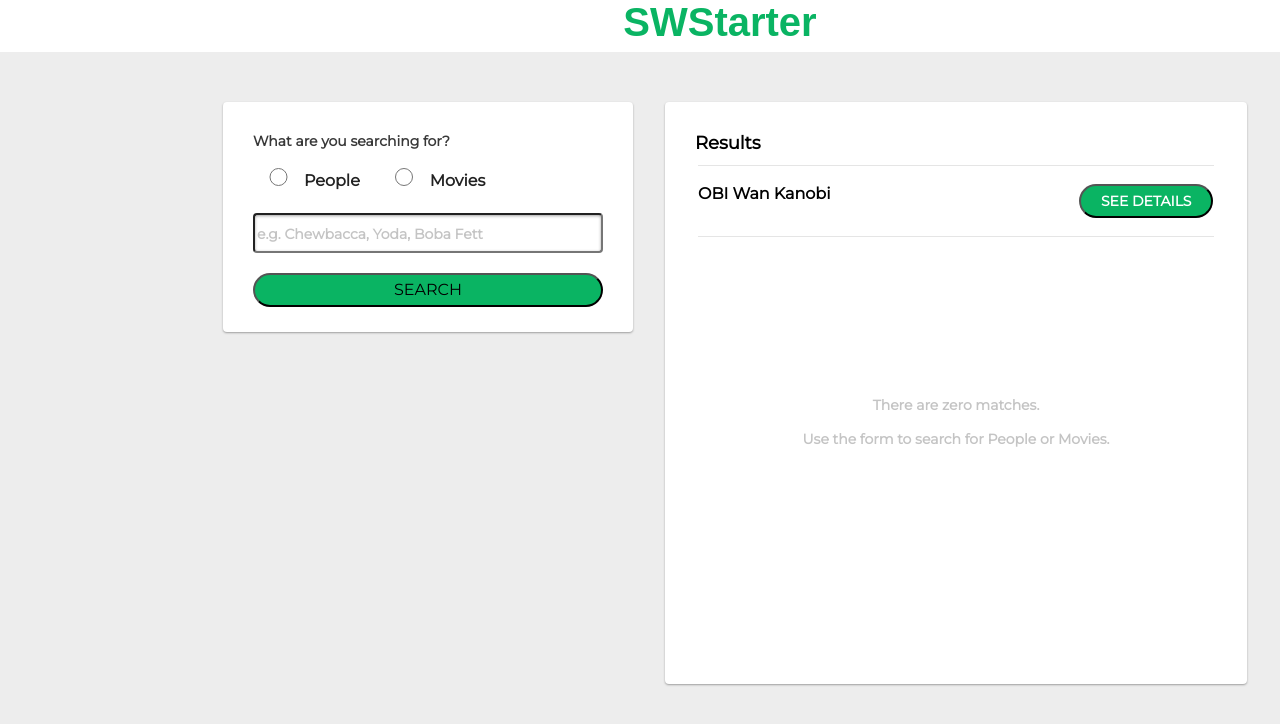
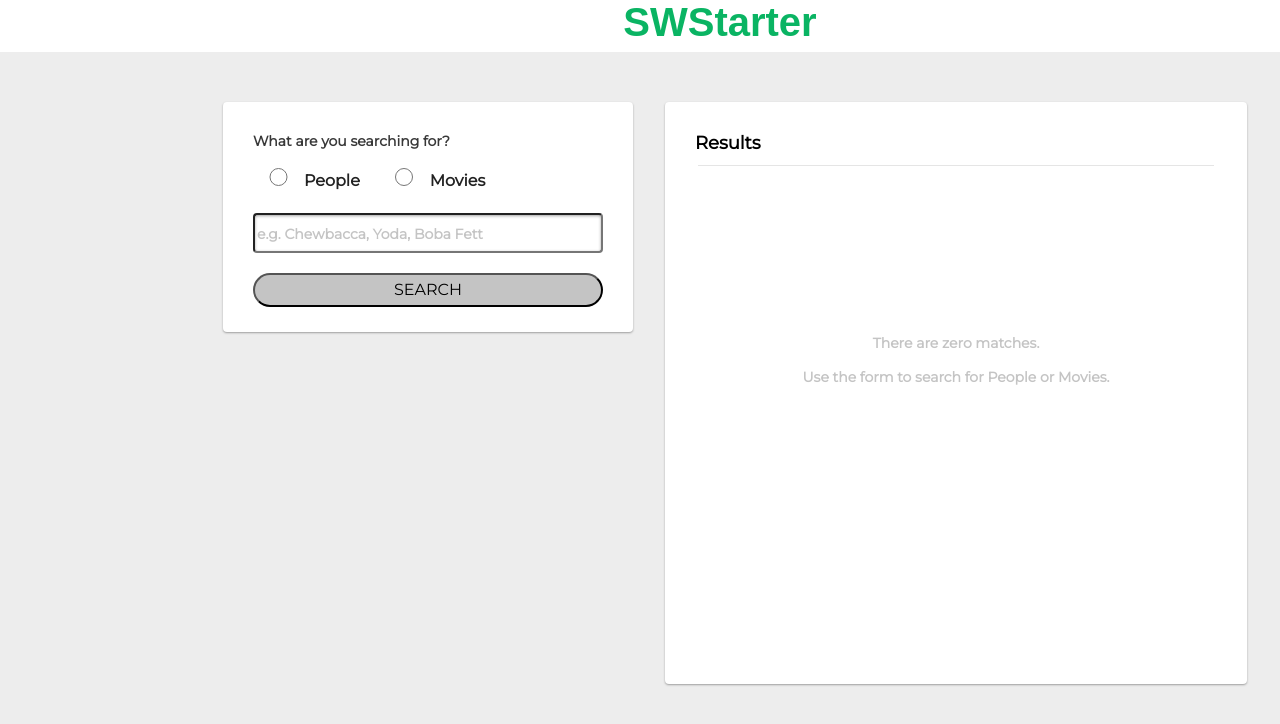
Before and after one commit to snavdeepsingh/SWstarter, a React app: page / in a window 1280 px wide. Shown: the top 724 px of the page. Built offline with nearby package versions, Linux system fonts and the light colour scheme; the HTML template or start-up script is replaced by a standard one; a web font is replaced by a local one.

Commit message:
added redux,react-redux,axios and built store

```diff
--- a/package.json
+++ b/package.json
@@ -5,6 +5,7 @@
   "dependencies": {
     "@babel/core": "7.1.0",
     "@svgr/webpack": "2.4.1",
+    "axios": "^0.18.0",
     "babel-core": "7.0.0-bridge.0",
     "babel-eslint": "9.0.0",
     "babel-jest": "23.6.0",
@@ -42,7 +43,9 @@
     "react-app-polyfill": "^0.1.3",
     "react-dev-utils": "^6.0.5",
     "react-dom": "^16.6.0",
+    "react-redux": "^5.1.1",
     "react-router-dom": "^4.3.1",
+    "redux": "^4.0.1",
     "resolve": "1.8.1",
     "sass-loader": "7.1.0",
     "style-loader": "0.23.0",
--- a/src/App.js
+++ b/src/App.js
@@ -3,6 +3,8 @@ import { Switch, Route, BrowserRouter as Router } from "react-router-dom";
 import Main from "./views/Main/Main";
 import Header from './Header/Header';
 import CharacterDetails from './views/CharacterDetails/CharacterDetails';
+import { Provider } from 'react-redux';
+import store from './store/index';
 import "./App.css";
 
 class App extends Component {
@@ -10,11 +12,16 @@ class App extends Component {
     return (
       <Router>
         <div className="App">
-          <Header />
-          <Switch>
-            <Route exact path="/" component={Main} />
-            <Route path="/character" component={CharacterDetails} />
-          </Switch>
+          <Provider store={store}>
+            <div>
+              <Header />
+                <Switch>
+                  <Route exact path="/" component={Main} />
+                  <Route path="/character" component={CharacterDetails} />
+                </Switch>
+            </div>
+
+          </Provider>
         </div>
       </Router>
     );
--- a/src/DisplayResults/DisplayResults.css
+++ b/src/DisplayResults/DisplayResults.css
@@ -1,5 +1,6 @@
-.row {
+.ResultsDiv {
     height: 62px;
+    position: relative;
 }
 
 .Display-name {
@@ -12,8 +13,6 @@ font-stretch: normal;
 line-height: normal;
 letter-spacing: normal;
 color: #000000;
-margin-left:18px;
-margin-right: 230px;
 float: left;
 }
 
@@ -35,4 +34,6 @@ float: left;
     height: 34px;
     border-radius: 17px;
     background-color: #0ab463;
+    float: right;
+    margin-top: -13px;
   }
--- a/src/DisplayResults/DisplayResults.js
+++ b/src/DisplayResults/DisplayResults.js
@@ -4,11 +4,11 @@ import './DisplayResults.css';
 
  const DisplayResults = (props) =>{
     return(
-      <div >
+      <div className='ResultsDiv'>
         <div className='row'>
           <div className='col-sm-12'>
           <h1 className='Display-name' >{props.name}</h1>
-          <button class='SEE-DETAILS Rectangle-21' >SEE DETAILS</button>
+          <button className='SEE-DETAILS Rectangle-21' >SEE DETAILS</button>
           <hr style={{clear:'both', margin:'18px'}}/>
           </div>
         </div>
--- a/src/MatchesBG/MatchesBG.css
+++ b/src/MatchesBG/MatchesBG.css
@@ -11,6 +11,7 @@
     letter-spacing: normal;
     color: #000000;
     padding: 15px;
+
   }
 .MatchesBG {
     width: 582px;
@@ -21,8 +22,11 @@
     margin-top: 80px;
     margin-left: 170px;
     text-align: center;
+    overflow: scroll;
   }
-
+.ResultList {
+  overflow: scroll;
+}
 
 
 .There-are-zero-matches-Use-the-form-to-search-for {
--- a/src/MatchesBG/MatchesBG.js
+++ b/src/MatchesBG/MatchesBG.js
@@ -1,19 +1,34 @@
-import React, {Component} from 'react';
+import React from 'react';
 import './MatchesBG.css';
 import DisplayResults from '../DisplayResults/DisplayResults';
+import { connect } from 'react-redux';
 
-export default class MatchesBG extends Component {
-    render() {
+function MatchesBG(props) {
       return(
         <div className='MatchesBG Results'>
           <h1 className='Results' >Results</h1>
           <hr style={{margin:'18px'}}/>
-          <DisplayResults name="OBI Wan Kanobi"/>
-          <div className='There-are-zero-matches-Use-the-form-to-search-for'>
+            <ul >
+              {props.people.map((people, i) => {
+                console.log('DisplayResults',people.name)
+                return <DisplayResults key={i} name={people.name ? people.name : people.title}/>
+              })}
+            </ul>
+
+          {props.people.length > 0 ? <p></p> : <div className='There-are-zero-matches-Use-the-form-to-search-for'>
             <p >There are zero matches.</p>
             <p>Use the form to search for People or Movies.</p>
-          </div>
+          </div>}
+
         </div>
       )
+  };
+
+  function mapStateToProps (state) {
+    return {
+      people: state.people,
     }
-  };
+  }
+
+
+  export default connect(mapStateToProps)(MatchesBG);
--- a/src/SearchContainer/SearchContainer.js
+++ b/src/SearchContainer/SearchContainer.js
@@ -1,20 +1,61 @@
-import React, {Component} from 'react';
+import React from 'react';
+import { connect } from 'react-redux';
 import Button from '../Button/Button';
 import './SearchContainer.css';
+import API from '../utils/API';
 
-export default class SearchContainer extends Component {
-    render() {
+ function SearchContainer(props){
+        const radioOption = props.Option;
+        console.log('Hello', Option);
       return(
         <div className='SearchContainer'>
           <p className='What-are-you-searching-for'>What are you searching for?</p>
-          <form className='form'>
-          <input  className='Ellipse-2 People' type="radio" name="type" value="people" /><strong>People</strong>
-          <input className='Ellipse-2 Movies' type="radio" name="type" value="movies" /><strong>Movies</strong><br></br>
-          <input className='Rectangle eg-Chewbacca-Yoda-Boba-Fett' type="text" placeholder="e.g. Chewbacca, Yoda, Boba Fett" />
-          <Button purpose='SEARCH' isInput={true} />
+          <form className='form' onSubmit={(e) => props.Submit(e,props.inputSearch,props.Option)}>
+          <input  className='Ellipse-2 People' name='radio' type="radio"  onChange={(ev)=>props.handleOptionChange(ev)} checked={props.Option === 'people'} value="people" /><strong>People</strong>
+          <input className='Ellipse-2 Movies' name='radio' type="radio" value="movies" onChange={(ev)=>props.handleOptionChange(ev)} checked={props.Option === 'movies'} /><strong>Movies</strong><br></br>
+          <input value = {props.inputSearch} onChange={(e)=>props.inputChange(e,radioOption)} className='Rectangle eg-Chewbacca-Yoda-Boba-Fett' type="text" placeholder="e.g. Chewbacca, Yoda, Boba Fett" />
+          <Button purpose='SEARCH' isInput={false} />
           </form>
 
         </div>
       )
+  };
+
+  function mapStateToProps(state){
+    console.log('mapStateToProps', state);
+    return {
+      inputSearch: state.inputSearch,
+      people: state.people,
+      Option: state.Option,
     }
-  };
+  }
+
+  function mapDispatchToProps(dispatch){
+    console.log('mapDipatchToProps');
+
+    return {
+      inputChange: (e,Option) => {
+        const action = ({type: 'INPUT_CHANGE', text: e.target.value, Option: Option});
+        dispatch(action);
+      },
+
+      Submit: (e,query,Option) => {
+          e.preventDefault();
+
+          API.getAxios(dispatch,query,Option);
+
+          console.log('submit fired');
+      },
+
+      handleOptionChange: (ev) => {
+        const action = ({type: 'OPTION_CHANGE', Option: ev.target.value} )
+        dispatch(action);
+        console.log('Option selected', action.Option);
+      }
+    }
+  }
+
+
+
+
+  export default connect(mapStateToProps, mapDispatchToProps)(SearchContainer);
--- /dev/null
+++ b/src/store/index.js
@@ -0,0 +1,27 @@
+import { createStore } from 'redux';
+
+const initialState = {
+    people : [],
+    films : [],
+    inputSearch : '',
+    Option: '',
+};
+
+const reducer = (state = initialState, action) => {
+    console.log('reducer running', action);
+
+    switch (action.type){
+        case 'INPUT_CHANGE':
+        return Object.assign({}, state, {inputSearch: action.text, Option: action.Option});
+        case 'SUBMIT':
+        return Object.assign({}, state, {people: action.people})
+        case 'OPTION_CHANGE':
+        return Object.assign({}, state, {Option: action.Option})
+        default:
+        return state;
+    }
+}
+
+const store = createStore(reducer);
+
+export default store;
--- /dev/null
+++ b/src/utils/API.js
@@ -0,0 +1,26 @@
+import axios from 'axios';
+
+function getAxios(dispatch, query,Option){
+        console.log("API Option", Option);
+    if (Option === 'people'){
+        axios.get(`https://swapi.co/api/people/?search=${query}`)
+        .then((response)=> {
+            console.log('axios',response.data)
+        dispatch( {type: "SUBMIT", people: response.data.results})
+        })
+
+    } else if (Option === 'movies'){
+        console.log(" API again Option", Option);
+        axios.get(`https://swapi.co/api/films/?search=${query}`)
+        .then((response)=> {
+            // console.log('axios',response.data.results[0].name)
+        dispatch( {type: "SUBMIT", people: response.data.results})
+        })
+    }
+
+
+}
+
+export default {
+    getAxios
+}
```
Also changed, not shown: 1 other file (tests, documents, lock files or other folders).
